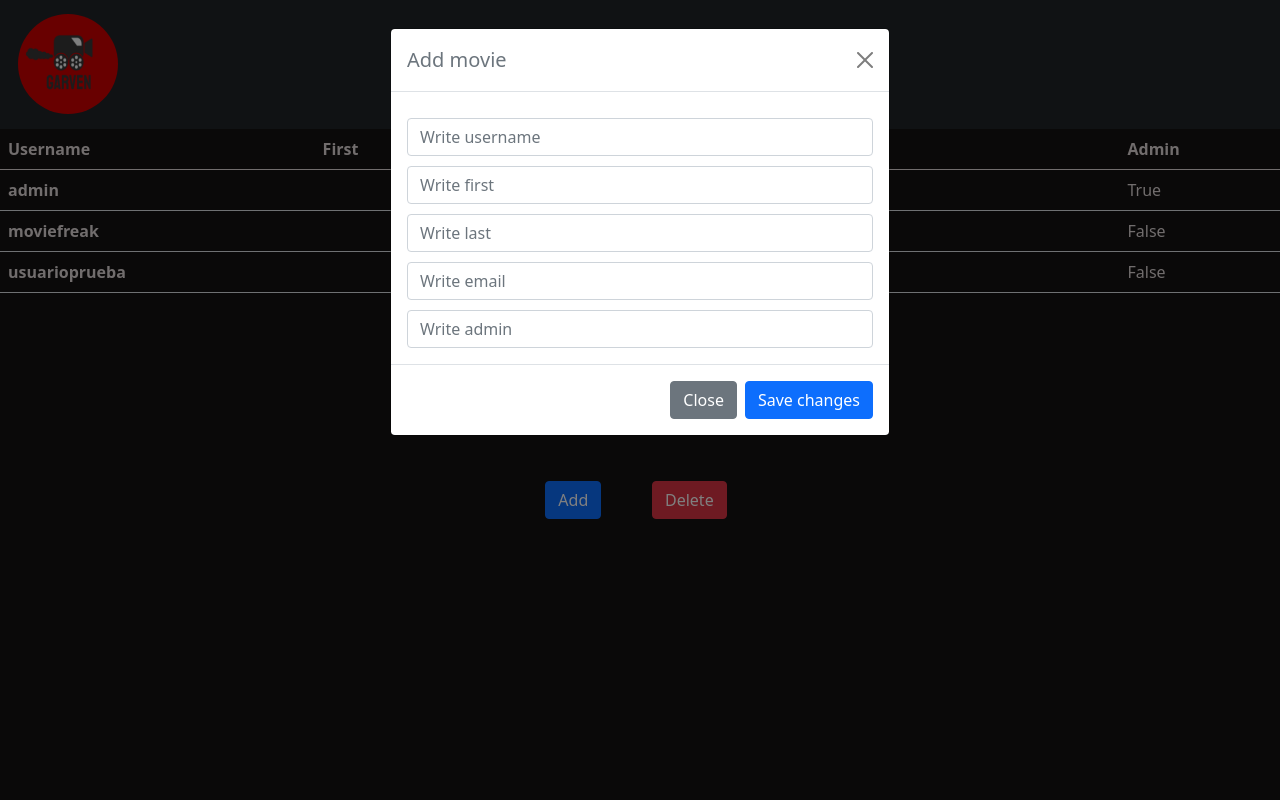
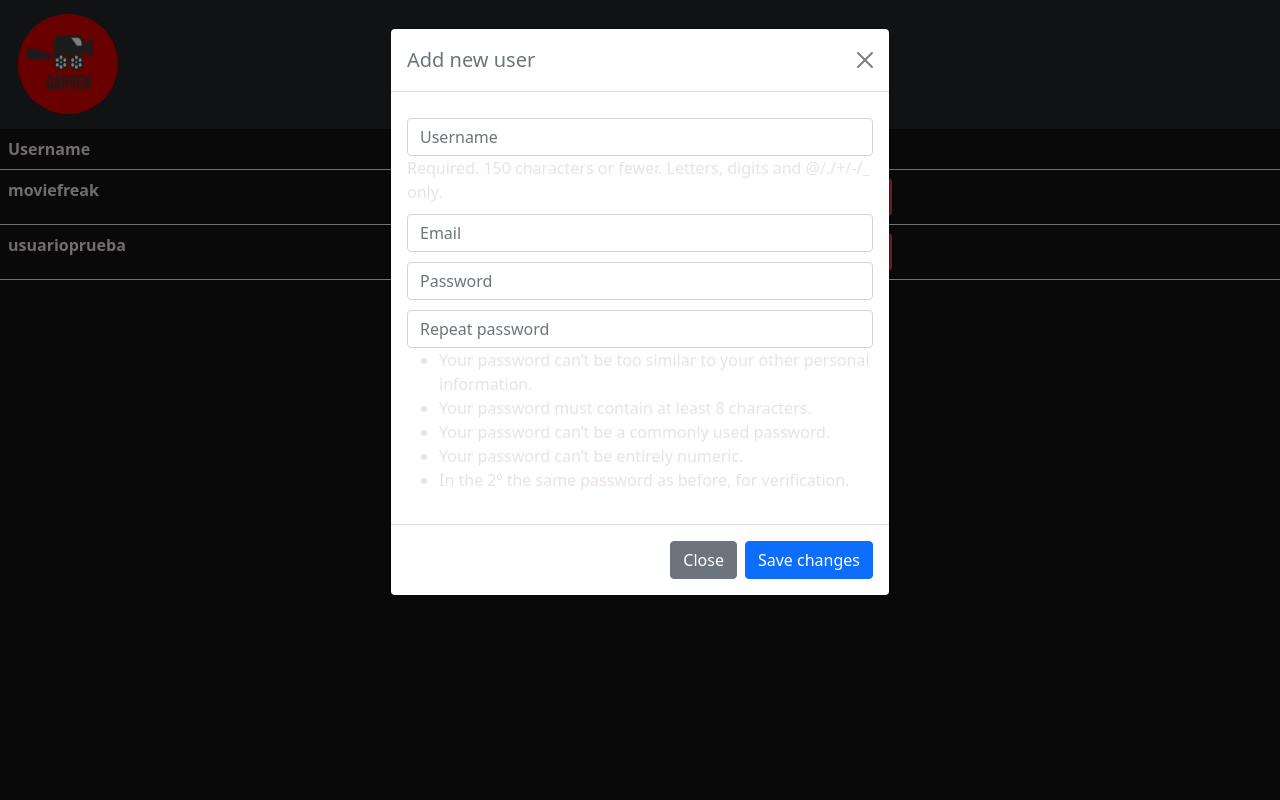
Before and after one commit to vagdv/videoclubgarven, a Django app: page /admin/users/ in a window 1280 px wide, after a click on "Add"; the page is wider, and only the part inside the window is pictured. Run offline with Django 3.2, Linux system fonts and the light colour scheme; a user stored in the database is signed in; data comes from the database, SQL or seed files in the repository; some libraries are stand-ins or nearby versions.

Commit message:
new user

```diff
--- a/myapp/templates/base.html
+++ b/myapp/templates/base.html
@@ -5,10 +5,13 @@
     <title>{% block title %} Garven {% endblock %}</title>
 
 
-    <link rel="stylesheet" href="https://stackpath.bootstrapcdn.com/bootstrap/5.0.0-alpha1/css/bootstrap.min.css" integrity="sha384-r4NyP46KrjDleawBgD5tp8Y7UzmLA05oM1iAEQ17CSuDqnUK2+k9luXQOfXJCJ4I" crossorigin="anonymous">
-    <link href="https://cdn.jsdelivr.net/npm/bootstrap@5.0.0/dist/css/bootstrap.min.css" rel="stylesheet" integrity="sha384-wEmeIV1mKuiNpC+IOBjI7aAzPcEZeedi5yW5f2yOq55WWLwNGmvvx4Um1vskeMj0" crossorigin="anonymous">
+    <link rel="stylesheet" href="https://stackpath.bootstrapcdn.com/bootstrap/5.0.0-alpha1/css/bootstrap.min.css"
+          integrity="sha384-r4NyP46KrjDleawBgD5tp8Y7UzmLA05oM1iAEQ17CSuDqnUK2+k9luXQOfXJCJ4I" crossorigin="anonymous">
+    <link href="https://cdn.jsdelivr.net/npm/bootstrap@5.0.0/dist/css/bootstrap.min.css" rel="stylesheet"
+          integrity="sha384-wEmeIV1mKuiNpC+IOBjI7aAzPcEZeedi5yW5f2yOq55WWLwNGmvvx4Um1vskeMj0" crossorigin="anonymous">
 
     {% load static %}
+    <link rel="shortcut icon" type="image/png" href="{% static 'favicon.ico' %}"/>
     <link href="{% static 'css/login.css' %}" rel="stylesheet">
     <link href="{% static 'css/movies.css' %}" rel="stylesheet">
     <link href="{% static 'css/cabecera.css' %}" rel="stylesheet">
@@ -46,14 +49,16 @@
     </script>-->
 
         <div class="dropdown col-12 col-sm-1 col-md-1 col-lg-1 col-md-1">
-                <a class="nav-link" id="navbarDarkDropdownMenuLink" role="button" data-bs-toggle="dropdown" aria-expanded="false">
+            <a class="nav-link" id="navbarDarkDropdownMenuLink" role="button" data-bs-toggle="dropdown"
+               aria-expanded="false">
                 <i class="fas fa-search text-secondary"></i>
             </a>
             <ul class="dropdown-menu dropdown-menu-dark" aria-labelledby="navbarDarkDropdownMenuLink">
                 <li>
                     <form method="GET" action="{% url 'index' %}">
-                            <input type="search" class="form-control rounded" id="name" name="name" placeholder="Search" aria-label="Search"
-                                   aria-describedby="search-addon" />
+                        <input type="search" class="form-control rounded" id="name" name="name" placeholder="Search"
+                               aria-label="Search"
+                               aria-describedby="search-addon"/>
                     </form>
                 </li>
             </ul>
@@ -79,7 +84,8 @@
             </div>-->
 
             <div class="dropdown col-12 col-sm-1 col-md-1 col-lg-1 col-md-1">
-                <a class="nav-link" id="navbarDarkDropdownMenuLink" role="button" data-bs-toggle="dropdown" aria-expanded="false">
+                <a class="nav-link" id="navbarDarkDropdownMenuLink" role="button" data-bs-toggle="dropdown"
+                   aria-expanded="false">
                     <i class="text-secondary">Admin</i>
                 </a>
                 <ul class="dropdown-menu dropdown-menu-dark" aria-labelledby="navbarDarkDropdownMenuLink">
@@ -112,11 +118,17 @@
 </div>
 {% block content %} {% endblock %}
 
-        <script src="https://cdn.jsdelivr.net/npm/@popperjs/core@2.9.2/dist/umd/popper.min.js" integrity="sha384-IQsoLXl5PILFhosVNubq5LC7Qb9DXgDA9i+tQ8Zj3iwWAwPtgFTxbJ8NT4GN1R8p" crossorigin="anonymous"></script>
-        <script src="https://cdn.jsdelivr.net/npm/bootstrap@5.0.0/dist/js/bootstrap.min.js" integrity="sha384-lpyLfhYuitXl2zRZ5Bn2fqnhNAKOAaM/0Kr9laMspuaMiZfGmfwRNFh8HlMy49eQ" crossorigin="anonymous"></script>
+<script src="https://cdn.jsdelivr.net/npm/@popperjs/core@2.9.2/dist/umd/popper.min.js"
+        integrity="sha384-IQsoLXl5PILFhosVNubq5LC7Qb9DXgDA9i+tQ8Zj3iwWAwPtgFTxbJ8NT4GN1R8p"
+        crossorigin="anonymous"></script>
+<script src="https://cdn.jsdelivr.net/npm/bootstrap@5.0.0/dist/js/bootstrap.min.js"
+        integrity="sha384-lpyLfhYuitXl2zRZ5Bn2fqnhNAKOAaM/0Kr9laMspuaMiZfGmfwRNFh8HlMy49eQ"
+        crossorigin="anonymous"></script>
 <script src="https://kit.fontawesome.com/6a0565a4f0.js" crossorigin="anonymous"></script>
 <script src="https://ajax.googleapis.com/ajax/libs/jquery/3.5.1/jquery.min.js"></script>
-        <script src="https://stackpath.bootstrapcdn.com/bootstrap/5.0.0-alpha1/js/bootstrap.min.js" integrity="sha384-oesi62hOLfzrys4LxRF63OJCXdXDipiYWBnvTl9Y9/TRlw5xlKIEHpNyvvDShgf/" crossorigin="anonymous"></script>
+<script src="https://stackpath.bootstrapcdn.com/bootstrap/5.0.0-alpha1/js/bootstrap.min.js"
+        integrity="sha384-oesi62hOLfzrys4LxRF63OJCXdXDipiYWBnvTl9Y9/TRlw5xlKIEHpNyvvDShgf/"
+        crossorigin="anonymous"></script>
 
 </body>
 </html>
--- a/myapp/templates/myapp/crud/users.html
+++ b/myapp/templates/myapp/crud/users.html
@@ -11,41 +11,23 @@
             <thead>
             <tr>
                 <th scope="col">Username</th>
-            <th scope="col">First</th>
-            <th scope="col">Last</th>
                 <th scope="col">email</th>
-            <th scope="col">Admin</th>
+                <th scope="col"></th>
             </tr>
             </thead>
             <tbody>
             {% for user in users %}
+                {% if not user.is_staff %}
                     <tr>
                         <th scope="row">{{ user.username }}</th>
-                    <td>{{ user.first_name }}</td>
-                    <td>{{ user.last_name }}</td>
                         <td>{{ user.email }}</td>
-                    <td>{{ user.is_staff }}</td>
+                        <td><button type="button" class="btn btn-danger">Delete user </button></td>
                     </tr>
+                {% endif %}
+
             {% endfor %}
             </tbody>
         </table>
-            <!-- <div class="pagination">
-                            <span class="step-links">
-                                {% if movies.has_previous %}
-                                    <a href="?page=1">&laquo; first</a>
-                                    <a href="?page={{ movies.previous_page_number }}">previous</a>
-                                {% endif %}
-
-                                <span class="current">
-                                    Page {{ movies.number }} of {{ movies.paginator.num_pages }}.
-                                </span>
-
-                                {% if movies.has_next %}
-                                    <a href="?page={{ movies.next_page_number }}">next</a>
-                                    <a href="?page={{ movies.paginator.num_pages }}">last &raquo;</a>
-                                {% endif %}
-                            </span>
-            </div> -->
     {% else %}
         <p>No users are available.</p>
     {% endif %}
@@ -56,68 +38,45 @@
                 <button type="button" class="btn btn-primary" data-bs-toggle="modal" data-bs-target="#Modal">
                     Add
                 </button>
-
                 <!-- Modal -->
                 <div class="modal fade" id="Modal" tabindex="-1" aria-labelledby="ModalLabel" aria-hidden="true">
                     <div class="modal-dialog">
                         <div class="modal-content">
                             <div class="modal-header">
-                                    <h5 class="modal-title text-secondary" id="ModalLabel">Add movie</h5>
-                                    <button type="button" class="btn-close" data-bs-dismiss="modal" aria-label="Close"></button>
+                                <h5 class="modal-title text-secondary" id="ModalLabel">Add new user</h5>
+                                <button type="button" class="btn-close" data-bs-dismiss="modal"
+                                        aria-label="Close"></button>
                             </div>
+                            <form method="POST" action="{% url 'users' %}" class="">
+                                {% csrf_token %}
                                 <div class="modal-body">
-                                    <input type="text" class="form-control" name="Username" id="Username" placeholder="Write username">
-                                    <input type="text" class="form-control" name="First" id="First" placeholder="Write first">
-                                    <input type="text" class="form-control" name="Last" id="Last" placeholder="Write last">
-                                    <input type="text" class="form-control" name="Email" id="Email" placeholder="Write email">
-                                    <input type="text" class="form-control" name="Admin" id="Admin" placeholder="Write admin">
-
+                                    <input type="text" class="form-control" name="username" maxlength="150" autofocus
+                                           required id="id_username" placeholder="Username">
+                                    <span class="helptext">Required. 150 characters or fewer. Letters, digits and @/./+/-/_ only.</span>
+                                    <input type="email" class="form-control" name="email" maxlength="254" id="id_email"
+                                           placeholder="Email">
+                                    <input type="password" class="form-control" name="password1"
+                                           autocomplete="new-password" required id="id_password1"
+                                           placeholder="Password">
+                                    <input type="password" class="form-control" name="password2"
+                                           autocomplete="new-password" required id="id_password2"
+                                           placeholder="Repeat password">
+                                    <span class="helptext">
+                                        <ul>
+                                            <li>Your password can’t be too similar to your other personal information.</li>
+                                            <li>Your password must contain at least 8 characters.</li>
+                                            <li>Your password can’t be a commonly used password.</li>
+                                            <li>Your password can’t be entirely numeric.</li>
+                                            <li>In the 2º the same password as before, for verification.</li>
+                                        </ul>
+                                    </span>
                                 </div>
                                 <div class="modal-footer">
-                                    <button type="button" class="btn btn-secondary" data-bs-dismiss="modal">Close</button>
-                                    <button type="button" class="btn btn-primary">Save changes</button>
+                                    <button type="button" class="btn btn-secondary" data-bs-dismiss="modal">Close
+                                    </button>
+                                    <button type="submit" class="btn btn-primary">Save changes</button>
                                 </div>
-                            </div>
-                        </div>
-                    </div>
-                </div>
-                <div class="col-12 col-sm-2 col-lg-1">
-                    <button type="button" class="btn btn-danger" data-bs-toggle="modal" data-bs-target="#Modal-delete">
-                        Delete
-                    </button>
-
-                    <div class="modal fade" id="Modal-delete" tabindex="-1" aria-labelledby="ModalLabel" aria-hidden="true">
-                        <div class="modal-dialog">
-                            <div class="modal-content">
-                                <div class="modal-header">
-                                    <h5 class="modal-title text-secondary" id="ModalLabel">Add movie</h5>
-                                    <button type="button" class="btn-close" data-bs-dismiss="modal" aria-label="Close"></button>
-                                </div>
-                                <div class="modal-body">
-                                    <table class="table">
-                                        <thead>
-                                            <tr>
-                                                <th scope="col">#</th>
-                                                <th scope="col">Username</th>
-                                                <th scope="col">Admin</th>
-                                            </tr>
-                                        </thead>
-                                        <tbody>
-                                            {% for user in users %}
-                                            <tr>
-                                                <th><input type="checkbox"></th>
-                                                <th scope="row">{{ user.username }}</th>
-                                                <td>{{ user.is_staff }}</td>
-                                            </tr>
-                                            {% endfor %}
-                                        </tbody>
-                                    </table>
-
-                                </div>
-                                <div class="modal-footer">
-                                    <button type="button" class="btn btn-secondary" data-bs-dismiss="modal">Close</button>
-                                    <button type="button" class="btn btn-primary">Delete Users</button>
-                                </div>
+                            </form>
                         </div>
                     </div>
                 </div>
```
Also changed, not shown: myapp/forms.py (added, +10 -0 lines), myapp/templates/myapp/crud/register.html (deleted, +0 -72 lines), myapp/users.py (+5 -12 lines). Lines whose indentation alone changed are shown as unchanged.
